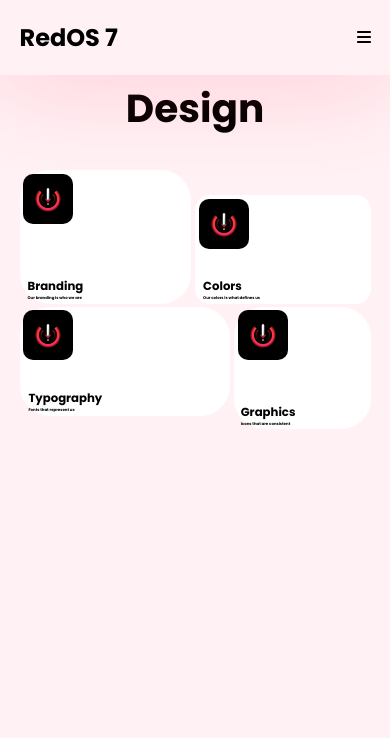
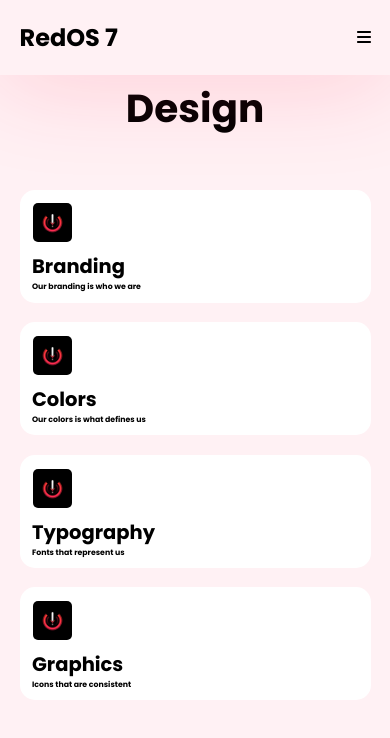
Before and after one commit to Hmcg23/redos7, a React (Create React App) app: page /design in a window 390 px wide. Shown: the top 738 px of the page. Built offline with nearby package versions, Linux system fonts and the light colour scheme.

Commit message:
make grid responsive

```diff
--- a/src/App.css
+++ b/src/App.css
@@ -180,6 +180,10 @@ button:hover {
   justify-content: center;
 }
 
+.about-images h3 {
+  text-align: center;
+}
+
 .about-images img {
   max-width: 25vw;
   border: 3px solid var(--main-pink);
@@ -215,7 +219,7 @@ button:hover {
   grid-template-rows: 1fr 1fr;
   text-align: left;
   padding: 1vw;
-  border-radius: 30px;
+  border-radius: 15px;
 }
 .design-page-text {
   grid-row: 2;
@@ -243,7 +247,7 @@ button:hover {
   grid-template-rows: 1fr 1fr;
   text-align: left;
   padding: 1vw;
-  border-radius: 30px;
+  border-radius: 15px;
 }
 .design-page-box-graphics {
   grid-column: 62 / span 50;
@@ -254,7 +258,7 @@ button:hover {
   grid-template-rows: 1fr 1fr;
   text-align: left;
   padding: 1vw;
-  border-radius: 30px;
+  border-radius: 15px;
 }
 .design-page-box h2, h3 {
   margin: 0;
@@ -270,12 +274,13 @@ button:hover {
 }
 .design-page-grid img {
   align-self: start;
-  max-width: 50px;
+  max-width: 5vw;
   border-radius: 10px;
+  transition: max-width 0.3s ease-in-out;
 }
 
 .design-page-grid img:hover {
-  max-width: 100px;
+  max-width: 7vw;
 }
 
 @media only screen and (max-width: 1000px) {
@@ -380,4 +385,31 @@ button:hover {
   .about-images img, .studio-image img {
     max-width: 90%;
   }
+  /* Design Page */
+  .design-page-grid {
+    display:block;
+    width: 90%;
+  }
+  .design-page-box-branding, .design-page-box-colors, .design-page-box-graphics, .design-page-box-typo {
+    height: 25vw;
+    margin: 5vw 0;
+    padding-bottom: 3vw;
+  }
+  .design-page-text h2 {
+    font-size: 5vw;
+    margin: 0;
+  }
+  .design-page-text h3 {
+    font-size: 2vw;
+    margin: 0;
+  }
+  .design-page-grid img {
+    padding: 10px;
+    align-self: start;
+    max-width: 10vw;
+    border-radius: 15px;
+  }
+  .design-page-grid img:hover {
+    max-width: 10vw;
+  }
 }
```
